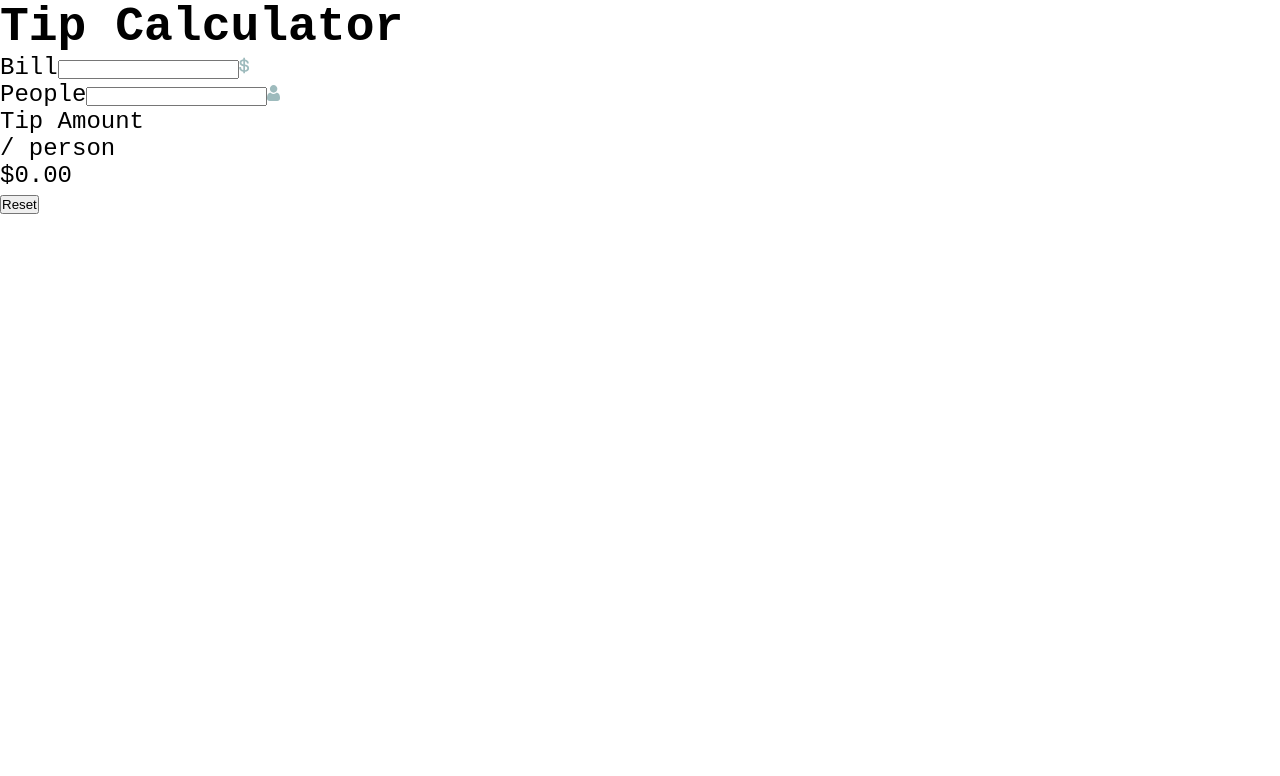
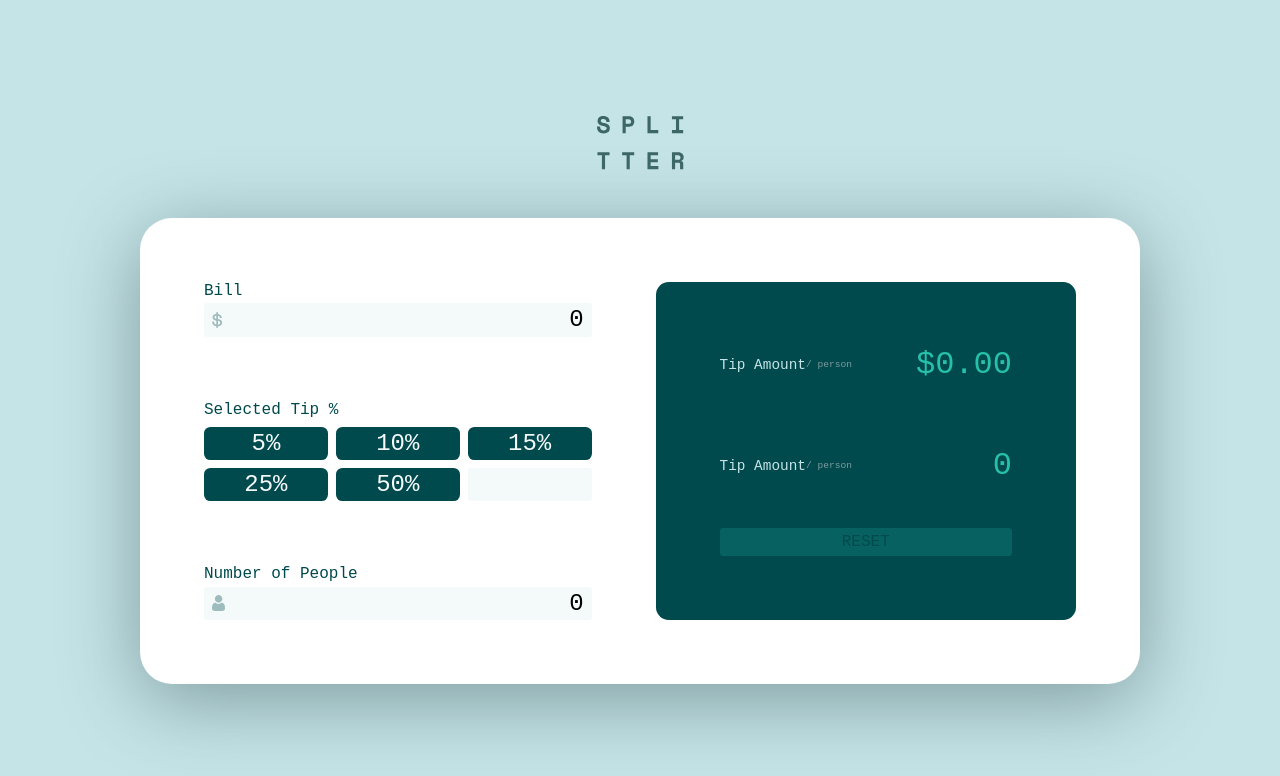
Before and after one commit to charold29/tip-calculator-app, a React (Vite) app: page / in a window 1280 px wide. Shown: the top 776 px of the page. Built offline with nearby package versions, Linux system fonts and the light colour scheme; a web font is replaced by a local one.

Commit message:
peeps input

```diff
--- a/src/App.css
+++ b/src/App.css
@@ -6,17 +6,269 @@
   padding: 0;
 }
 
+html, body {
+  height: 100%;
+}
+
 :root {
   --brand: 172, 67%, 45%;
+  --error: 12, 67%, 55%;
+  --dark: 183, 100%, 5%;
   --text: 183, 100%, 15%;
   --neutral1: 186, 14%, 43%;
   --neutral2: 184, 14%, 56%;
   --neutral3: 185, 41%, 84%;
   --neutral4: 189, 41%, 97%;
   --white: 0, 0%, 100%;
+
+  /* Utils */
+  --spacer: clamp(2rem, 5vw, 4rem);
+  --spacer-lg: clamp(4rem, 7vw, 6.5rem);
+  --rounded-md: .4rem;
+  --rounded-sm: .2rem;
 }
 
 body {
+  display: flex;
+  justify-content: center;
+  align-items: center;
   font-family: 'Overpass Mono', monospace;
   font-size: 1.5rem;
+  padding-block: var(--spacer-lg);
+  background-color: hsl(var(--neutral3));
 }
+
+.wrapper {
+  display: grid;
+  place-items: center;
+  gap: 3rem;
+  max-width: 1000px;
+  margin-inline: auto;
+}
+
+.container {
+  padding: var(--spacer);
+  background: hsl(var(--white));
+  border-radius: 2rem;
+  box-shadow: 0 1rem 5rem hsl(var(--neutral2));
+  display: grid;
+  grid-auto-flow: row;
+  gap: var(--spacer);
+}
+
+.form {
+  display: grid;
+  gap: var(--spacer);
+}
+
+.label-group {
+  display: grid;
+  gap: .2rem;
+  text-align: left;
+}
+
+.label {
+  color: hsl(var(--text));
+  font-size: 1rem;
+}
+
+.number-wrapper {
+  position: relative;
+}
+
+.number-input {
+  width: 100%;
+  font: inherit;
+  text-align: right;
+  background-color: hsl(var(--neutral4));
+  border: none;
+  padding: .2rem .5rem;
+  border-radius: var(--rounded-sm);
+  box-shadow:
+    0 0 0 -.2rem hsl(var(--text)),
+    0 0 0 -.2rem hsl(var(--neutral1));
+  transition: box-shadow 400ms cubic-bezier
+  (cubic-bezier(0.075, 0.82, 0.165, 1));
+}
+
+.number-input:focus {
+  outline: none;
+  box-shadow:
+    0 0 0 .2rem hsl(var(--white)),
+    0 0 0 .4rem hsl(var(--brand));
+}
+
+.number-input:invalid {
+  outline: none;
+  background-color: red;
+  box-shadow:
+    0 0 0 .2rem hsl(var(--white)),
+    0 0 0 .4rem hsl(var(--brand));
+}
+
+/* Chrome, Safari, Edge, Opera */
+input::-webkit-outer-spin-button,
+input::-webkit-inner-spin-button {
+  -webkit-appearance: none;
+  margin: 0;
+}
+
+/* Firefox */
+input[type=number] {
+  -moz-appearance: textfield;
+}
+
+.icon {
+  position: absolute;
+  top: 50%;
+  left: .5rem;
+  transform: translateY(-50%);
+  pointer-events: none;
+}
+
+.label-wrapper {
+  display: flex;
+  justify-content: space-between;
+  align-items: center;
+}
+
+.error {
+  color: hsl(var(--error));
+  font-size: 1rem;
+}
+
+.tip-section {
+  display: grid;
+  gap: .5rem;
+}
+
+.tip-amount-wrapper {
+  display: grid;
+  grid-template-columns: repeat(2, 1fr);
+  gap: .5rem;
+}
+
+.tip-amount {
+  position: relative;
+}
+
+[name="tip"] {
+  opacity: 0%;
+  position: absolute;
+  inset: 0;
+  cursor: pointer;
+}
+
+[name="tip"]:hover + .tip-btn  {
+  background-color: hsl(var(--neutral3));
+  color: hsl(var(--text));
+}
+
+[name="tip"]:checked + .tip-btn  {
+  background-color: hsl(var(--brand));
+}
+
+.tip-btn {
+  background-color: hsl(var(--text));
+  color: hsl(var(--neutral4));
+  border-radius: var(--rounded-md);
+  padding: .2rem;
+  text-align: center;
+}
+
+/* Display Section */
+.display {
+  background-color: hsl(var(--text));
+  padding: var(--spacer);
+  border-radius: .8rem;
+  display: flex;
+  flex-direction: column;
+  justify-content: space-between;
+}
+
+.display-group {
+  display: grid;
+  gap: var(--spacer)
+}
+
+.display-row {
+  display: flex;
+  justify-content: space-between;
+  gap: var(--spacer);
+  align-items: center;
+  text-align: left;
+}
+
+.display-label {
+  display: grid;
+  justify-items: start;
+  display: flex;
+  align-items: center;
+}
+
+.header {
+  color: hsl(var(--neutral3));
+  font-size: .6em;
+}
+
+.unit {
+  color: hsl(var(--neutral2));
+  font-size: .4em;
+}
+
+.display-amount {
+  font-size: 2rem;
+  color: hsl(var(--brand));
+}
+
+.btn {
+  font: inherit;
+  background-color: hsl(var(--brand));
+  color: hsl(var(--text));
+  border: none;
+  border-radius: var(--rounded-sm);
+  padding: .3rem .8rem;
+  text-transform: uppercase;
+  font-size: 1rem;
+  cursor: pointer;
+  box-shadow:
+    0 .2rem 2rem hsl(var(--dark) / .6),
+    0 0 0 -.2rem hsl(var(--text)),
+    0 0 0 -.2rem hsl(var(--neutral1));
+  transition: box-shadow 400ms cubic-bezier
+  (cubic-bezier(0.075, 0.82, 0.165, 1));
+}
+
+.btn[disabled] {
+  opacity: .2;
+  cursor: not-allowed;
+}
+
+.btn:focus {
+  outline: none;
+}
+
+.btn:not([disabled]):hover {
+  box-shadow:
+    0 0 0 hsl(var(--dark) / .6),
+    0 0 0 -.2rem hsl(var(--text)),
+    0 0 0 -.2rem hsl(var(--brand));
+  background-color: hsl(var(--neutral3));
+}
+
+.btn:focus-visible {
+  box-shadow:
+    0 .2rem 2rem hsl(var(--dark) / .6),
+    0 0 0 .2rem hsl(var(--text)),
+    0 0 0 .5rem hsl(var(--brand));
+}
+
+@media screen and (min-width: 768px) {
+  .tip-amount-wrapper {
+    grid-template-columns: repeat(3, 1fr);
+  }
+
+  .container {
+    grid-auto-flow: column;
+  }
+}
--- a/src/App.jsx
+++ b/src/App.jsx
@@ -1,5 +1,8 @@
 
 import { useState } from 'react';
+
+//Logo
+import logo from "./assets/images/logo.svg"
 
 //Style
 import './App.css'
@@ -9,13 +12,57 @@ import Display from './components/Display'
 import Form from './components/Form'
 
 const App = () => {
-  const [count, setCount] = useState(0)
+  const [billAmt, setBillAmt] = useState(0)
+  const [billShowAmtError, setShowBillAmtError] = useState(false)
+  const [peeps, setPeeps] = useState(0)
+  const [showPeepsError, setShowPeepsError] = useState(false)
+  const [isTipSelected, setIsTipSelected] = useState(false)
+  const [selectedTip, setSelectedTip] = useState(0)
+
+  function handleBillAmtInput(e) {
+    const input = e.target.value
+    const pattern = /^[0-9]*$/
+
+    if (pattern.test(input)) {
+      setShowBillAmtError(false)
+      setBillAmt(input)
+    } else {
+      setShowBillAmtError(true)
+    }
+
+  }
+
+  function handleSelectedTip(e) {
+    const selectedTip = e.target.value
+    console.log(selectedTip);
+    setSelectedTip(selectedTip)
+  }
+
+  function handlePeepsInput(e) {
+    const input = e.target.value;
+    const pattern = /^[0-9]*$/
+
+    if (pattern.test(input)) {
+      setShowPeepsError(false)
+      setPeeps(input)
+    } else {
+      setShowPeepsError(true)
+    }
+  }
 
   return (
-    <div className="App">
-      <h1>Tip Calculator</h1>
+    <div className="wrapper">
+      <img src={logo} alt='Splitter Logo'></img>
       <div className="container">
-        <Form />
+        <Form
+          billAmt={billAmt}
+          handleBillAmtInput={handleBillAmtInput}
+          handleSelectedTip={handleSelectedTip}
+          billShowAmtError={billShowAmtError}
+          handlePeepsInput={handlePeepsInput}
+          peeps={peeps}
+          showPeepsError={showPeepsError}
+         />
         <Display />
       </div>
     </div>
--- a/src/components/Display.jsx
+++ b/src/components/Display.jsx
@@ -3,6 +3,8 @@ import './Display.css'
 
 const Display = () => {
   return (
+    <div className='display'>
+      <div className='display-group'>
         <div className='display-row'>
           <div className='display-label'>
             <p className='header'>Tip Amount</p>
@@ -11,7 +13,16 @@ const Display = () => {
           <div className='display-amount'>
             <p className='value'>$0.00</p>
           </div>
-      <button className='btn'>Reset</button>
+        </div>
+        <div className='display-row'>
+          <div className='display-label'>
+            <p className='header'>Tip Amount</p>
+            <p className='unit'>/ person</p>
+          </div>
+          <div className='display-amount'>0</div>
+        </div>
+      </div>
+      <button className='btn' disabled>Reset</button>
     </div>
   )
 }
--- a/src/components/Form.jsx
+++ b/src/components/Form.jsx
@@ -1,19 +1,56 @@
 import dollarIcon from "../assets/images/icon-dollar.svg"
 import personIcon from "../assets/images/icon-person.svg"
 
-const Form = () => {
+const Form = ({handleBillAmtInput, billAmt, handleSelectedTip, billShowAmtError, handlePeepsInput, peeps, showPeepsError}) => {
   return (
     <div className="form">
       <div className="label-group">
-        <label htmlFor="bill">Bill</label>
-        <input type="number" id="bill" />
-        <img src={ dollarIcon } aria-hidden="true" className="icon" />
+        <div className="label-wrapper">
+          <label className="label" htmlFor="bill">Bill</label>
+          <p className="error">{billShowAmtError ? "Please enter numbers only" : ""}</p>
+        </div>
+        <div className="number-wrapper">
+          <input type="text" className="number-input" id="bill" onInput={handleBillAmtInput} value={billAmt}/>
+          <img src={ dollarIcon } aria-hidden="true" className="icon" />
+        </div>
+      </div>
+
+      <div className="tip-section">
+        <p className="label"> Selected Tip %</p>
+        <div className="tip-amount-wrapper">
+          <div className="tip-amount">
+            <input type="radio" onChange={handleSelectedTip} name="tip" value=".05"/>
+            <div className="tip-btn">5%</div>
+          </div>
+          <div className="tip-amount">
+            <input type="radio" onChange={handleSelectedTip} name="tip" value=".1"/>
+            <div className="tip-btn">10%</div>
+          </div>
+          <div className="tip-amount">
+            <input type="radio" onChange={handleSelectedTip} name="tip" value=".15"/>
+            <div className="tip-btn">15%</div>
+          </div>
+          <div className="tip-amount">
+            <input type="radio" onChange={handleSelectedTip} name="tip" value=".25"/>
+            <div className="tip-btn">25%</div>
+          </div>
+          <div className="tip-amount">
+            <input type="radio" onChange={handleSelectedTip} name="tip" value=".5"/>
+            <div className="tip-btn">50%</div>
+          </div>
+          <input type="text" className="number-input tip-custom" />
+        </div>
       </div>
 
       <div className="label-group">
-        <label htmlFor="people">People</label>
-        <input type="number" id="people" />
-        <img src={ personIcon } aria-hidden="true" className="icon" />
+        <div className="label-wrapper">
+          <label className="label" htmlFor="people">Number of People</label>
+          <p className="error">{showPeepsError ? "Please enter numbers only" : ""}</p>
+        </div>
+        <div className="number-wrapper">
+          <input type="text" className="number-input" id="people" onInput={handlePeepsInput} value={peeps} />
+          <img src={ personIcon } aria-hidden="true" className="icon" />
+        </div>
       </div>
     </div>
   )
```
Lines whose indentation alone changed are shown as unchanged.
